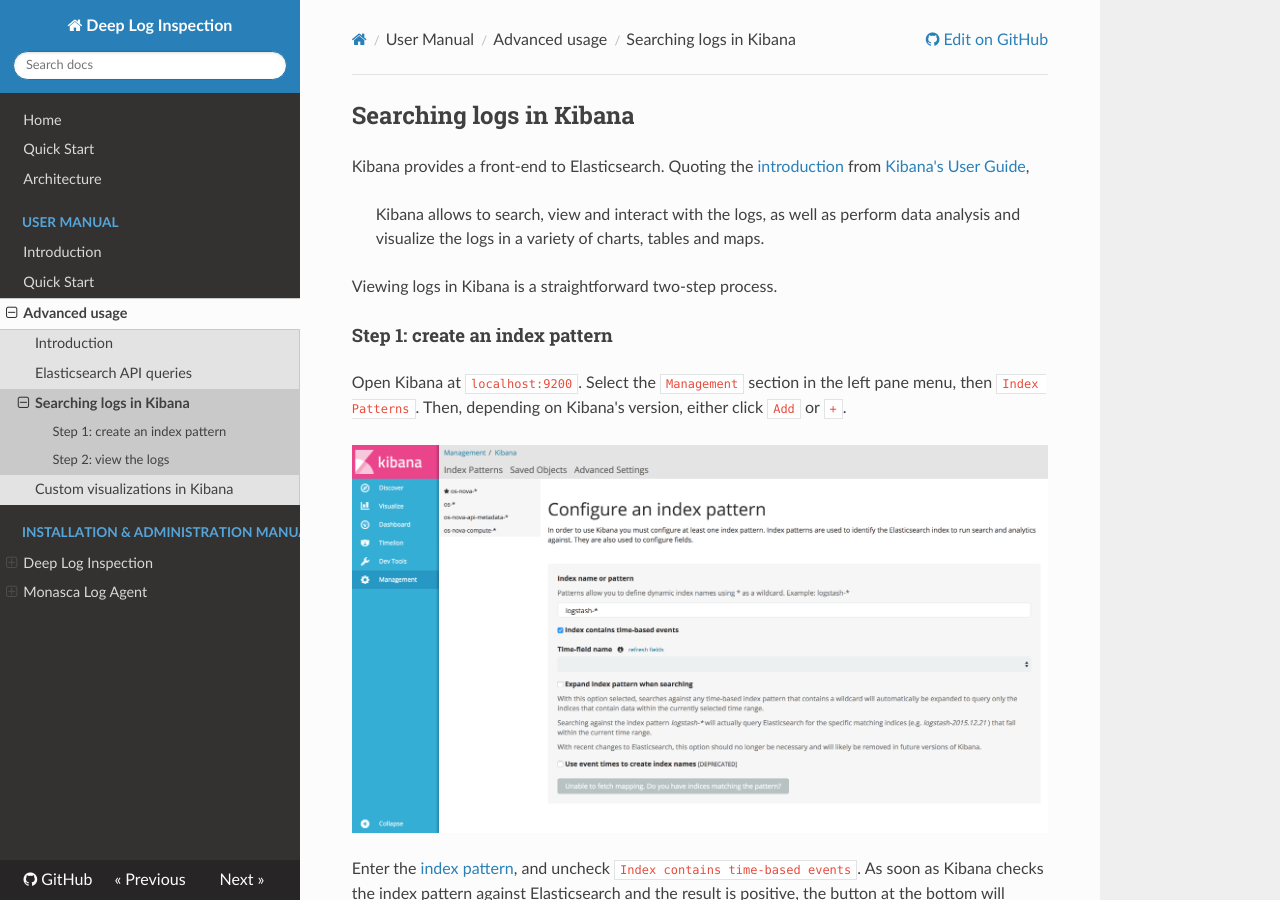
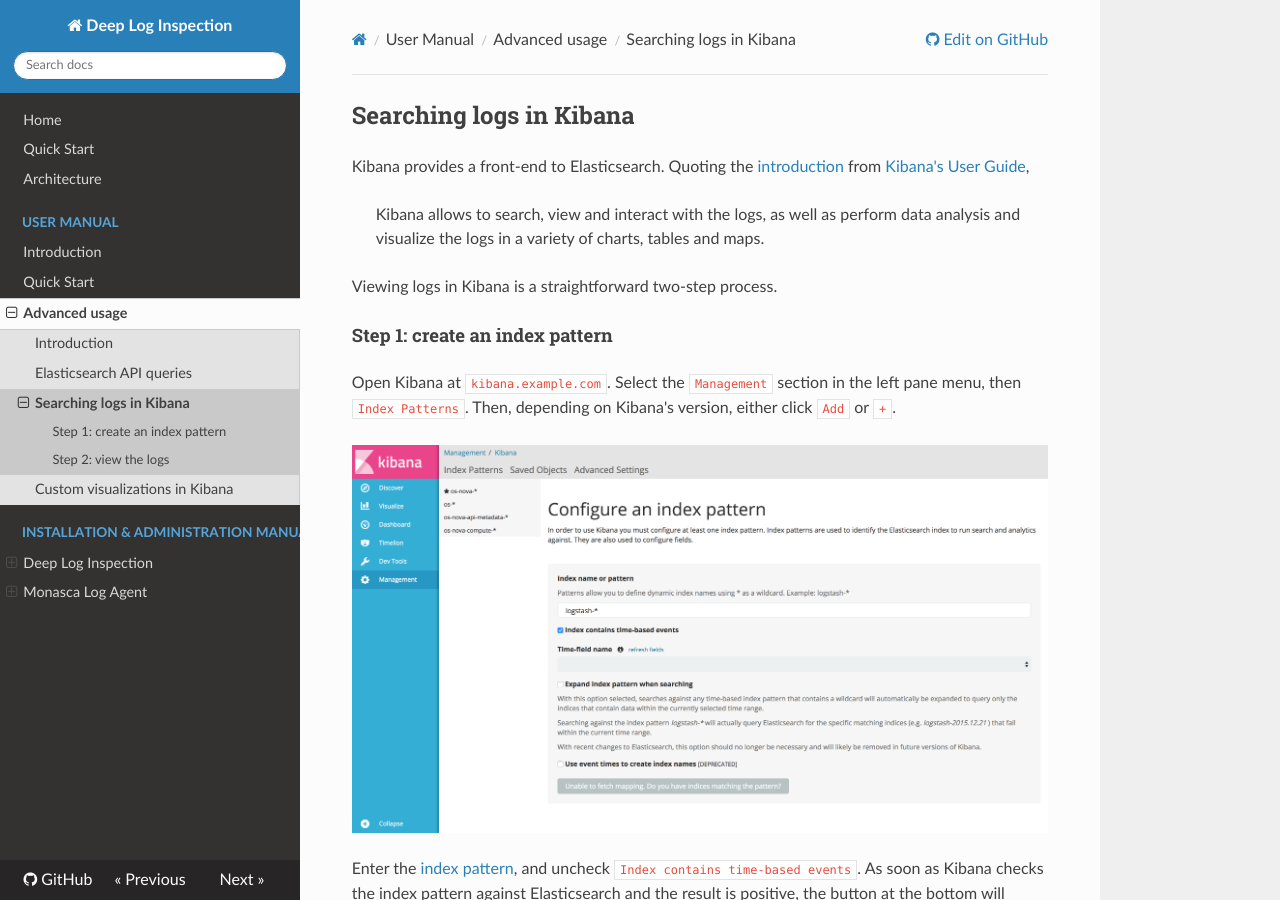
Before and after one commit to martel-innovate/deep-log-inspection, an MkDocs documentation site: the page built from doc/user/kibana-logs.md, in a window 1280 px wide and 900 px high. Built offline with MkDocs 1.6.1, drawn with Linux system fonts in a browser that asks for light colours; nearby versions of some CDN libraries; old or Windows-style settings are respelled for this version of MkDocs.

Commit message:
updated user/kibana-logs guide

```diff
--- a/doc/user/kibana-logs.md
+++ b/doc/user/kibana-logs.md
@@ -6,7 +6,7 @@ Kibana provides a front-end to Elasticsearch. Quoting the [introduction][1] from
 Viewing logs in Kibana is a straightforward two-step process.
 
 #### Step 1: create an index pattern
-Open Kibana at `localhost:9200`. Select the `Management` section in the left pane menu, then `Index Patterns`. Then, depending on Kibana's version, either click `Add` or `+`.
+Open Kibana at `kibana.example.com`. Select the `Management` section in the left pane menu, then `Index Patterns`. Then, depending on Kibana's version, either click `Add` or `+`.
 
 ![index pattern](../img/index-pattern.png)
 
```
